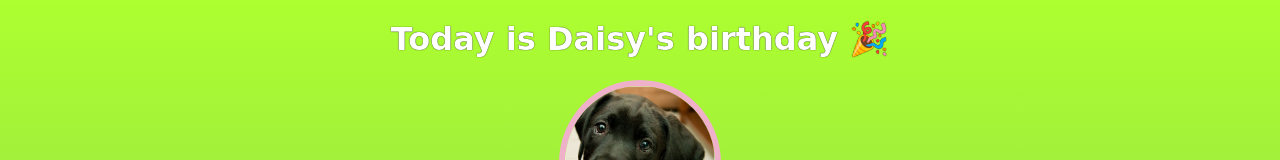
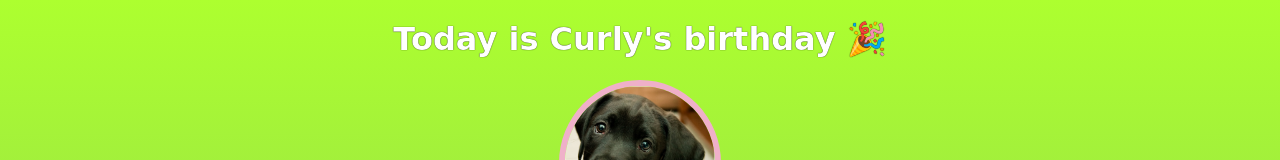
Before and after one commit to yarev/birthday-gift-site, a website built with Vite: page index.html in a window 1280 px wide. Shown: the top 160 px of the page. Built offline with nearby package versions, Linux system fonts and the light colour scheme; a web font is replaced by a local one.

Commit message:
Change name to Curly

```diff
--- a/index.html
+++ b/index.html
@@ -7,7 +7,7 @@
     </head>
     <body>
         <div id="header">
-            <h1>Today is Daisy's birthday 🎉</h1>
+            <h1>Today is Curly's birthday 🎉</h1>
             <img id="bff-img" src="images/blacklabpic.jfif">
             <h2 id="bday-age">9 years old</h2>
             <h4 id="bday-date">10.15.2014</h4>
```
